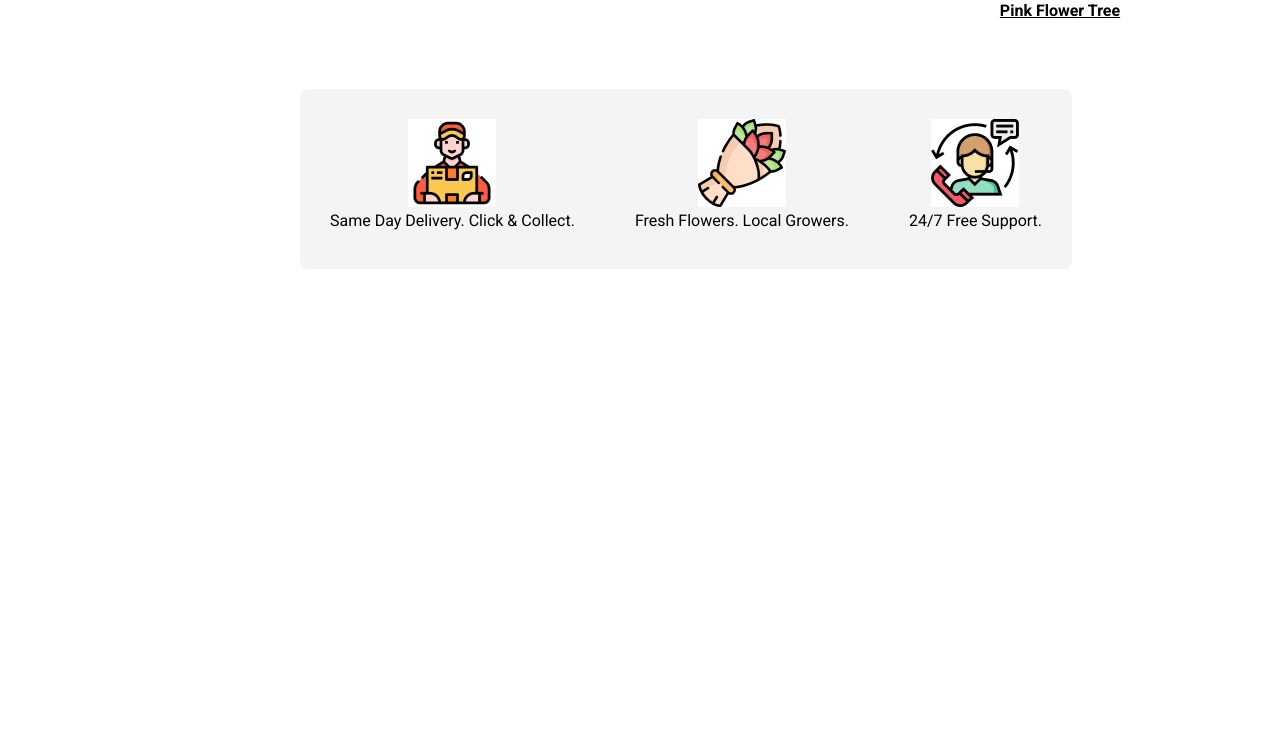
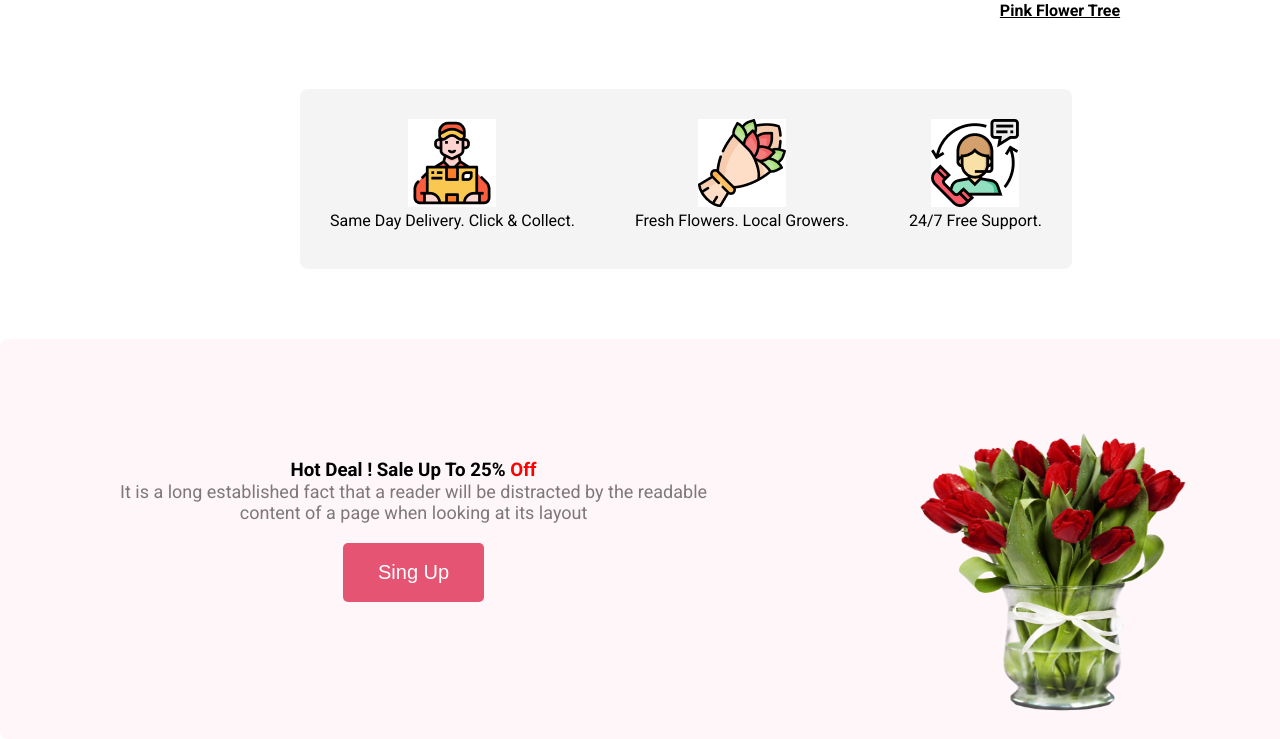
Before and after one commit to Muntasir-007/devoloper-protfilio, a plain HTML site: page index.html in a window 1280 px wide. Shown: the part 1211-1950 px from the top of the page. Before the commit the page ends 1480 px from the top, so only its background shows below. Drawn offline with Linux system fonts and the light colour scheme.

Commit message:
first commit

```diff
--- a/index.html
+++ b/index.html
@@ -3,12 +3,9 @@
 <head>
     <meta charset="UTF-8">
     <meta name="viewport" content="width=device-width, initial-scale=1.0">
-    <title>Developer Portfolio</title>
     <link rel="preconnect" href="https://fonts.googleapis.com">
     <link rel="preconnect" href="https://fonts.gstatic.com" crossorigin>
-    <link rel="preconnect" href="https://fonts.googleapis.com">
-    <link rel="preconnect" href="https://fonts.gstatic.com" crossorigin>
-    <link href="https://fonts.googleapis.com/css2?family=Lato:ital,wght@1,100&family=Open+Sans:wght@400;700;800&family=Roboto:wght@400;700;900&display=swap" rel="stylesheet">
+    <link href="https://fonts.googleapis.com/css2?family=Lato:ital,wght@0,300;0,400;0,700;0,900;1,100&family=Open+Sans:wght@400;700;800&family=Roboto:wght@400;700;900&display=swap" rel="stylesheet">
     <link rel="stylesheet" href="style.css">
     <link rel="stylesheet" href="https://cdnjs.cloudflare.com/ajax/libs/font-awesome/6.4.0/css/all.min.css" />
 
@@ -76,12 +73,25 @@
       <p>Fresh Flowers. Local Growers.</p>
      </div>
      <div class="support-1">
-      <img src="customer-service 1.jpg" alt="">
+      <img src="customer-service 1.jpg" width: 318px;
+      height: 420px; alt="">
       <p>24/7 Free Support.</p>
      </div>
-
     </div>
 
 
+   <div class="hot-deal">
+    <div class="hot-dea-text"><h3>Hot Deal ! Sale Up To 25% <span style="color: red;">Off</span></h3>
+    <p class="paragraph">It is a long established fact that a reader will be distracted by the readable <br> content of a page when looking at its layout </p>
+    <li><button class="btn-primary2">Sing Up</button></li>
+  </div>
+
+    <img src="pngwing 8.png" alt="">
+   </div>
+
+
+   <!-- instram section -->
+
+   <div></div>
 </body>
 </html>
--- a/style.css
+++ b/style.css
@@ -6,6 +6,7 @@
 
 }
 body {
+    font-family: 'Lato', sans-serif;
     font-family: 'Open Sans', sans-serif;
     font-family: 'Roboto', sans-serif;
 
@@ -108,7 +109,6 @@ body {
 
 .support {
     box-sizing: border-box;
-    /*width: 1350px;*/
     height: 180px;
     display: flex;
     position: absolute;
@@ -117,9 +117,44 @@ body {
     text-align: center;
     border-radius: 8px;
     background-color: rgba(39, 39, 39, 0.05);
-
 }
 .support-1 {
-
     margin: 30px;
 }
+
+/* hot deal! */
+.hot-deal {
+    box-sizing: border-box;
+    position: absolute;
+    top: 1550px;
+    border-radius: 8px;
+    background: rgba(229, 84, 115, 0.05);
+    width: 1350px;
+    height: 400px;
+    padding: 90px;
+    display: flex;
+    text-align: center;
+}
+.hot-dea-text {
+    margin: 30px;
+}
+.hot-deal li {
+    list-style: none;
+}
+.btn-primary2 {
+
+    border-radius: 5px;
+    background: rgba(229, 84, 115, 1);
+    border: 0;
+    font-size: 20px;
+    color: white;
+    padding: 18px 35px;
+    margin: 20px;
+    cursor: pointer;
+}
+.hot-deal img {
+    position: absolute;
+    right: 155px;
+    width: 279px;
+    height: 288px;
+}
```
